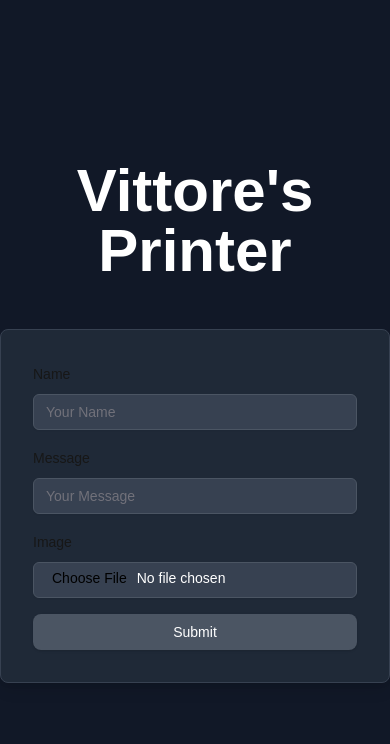
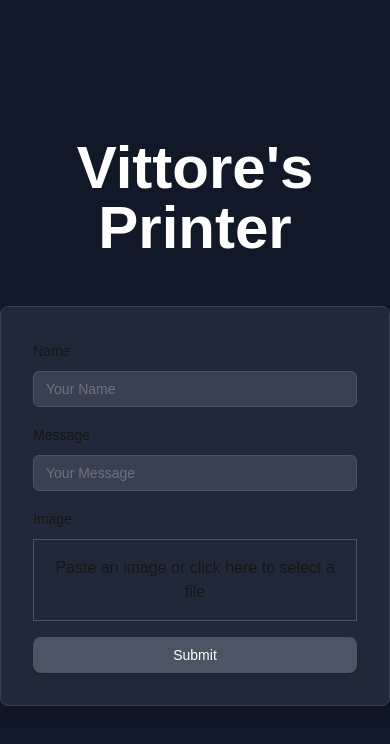
Before and after one commit to wiktorkowalski/thermal-printer-web, a Next.js app: page / in a window 390 px wide. Shown: the top 744 px of the page. Built offline with nearby package versions, Linux system fonts and the light colour scheme.

Commit message:
feat: mobile paste image

```diff
--- a/app/page.tsx
+++ b/app/page.tsx
@@ -1,5 +1,6 @@
 "use client";
 
+import React from "react";
 import * as zod from "zod";
 import { useForm } from "react-hook-form";
 import { zodResolver } from "@hookform/resolvers/zod";
@@ -18,8 +19,47 @@ import { toast } from "@/hooks/use-toast";
 const formSchema = zod.object({
   name: zod.string().min(1).max(50),
   message: zod.string().min(1).max(5000),
-  image: zod.any(),
+  image: zod.instanceof(File).nullable(),
 });
+
+function ImageInput({ field }: { field: { value: File | null; onChange: (file: File | null) => void } }) {
+  const fileInputRef = React.useRef<HTMLInputElement>(null);
+  const handlePaste = (e: React.ClipboardEvent<HTMLDivElement>) => {
+    const items = e.clipboardData.items;
+    for (let i = 0; i < items.length; i++) {
+      if (items[i].type.indexOf("image") !== -1) {
+        const blob = items[i].getAsFile();
+        field.onChange(blob);
+      }
+    }
+  };
+
+  return (
+    <FormItem>
+      <FormLabel>Image</FormLabel>
+      <div
+        onPaste={handlePaste}
+        onClick={() => fileInputRef.current?.click()}
+        className="relative border border-gray-600 p-4 cursor-pointer text-center"
+      >
+        {field.value ? "Image selected" : "Paste an image or click here to select a file"}
+      </div>
+      <FormControl>
+        <Input
+          type="file"
+          id="image"
+          ref={fileInputRef}
+          accept="image/*"
+          onChange={(e) => {
+            field.onChange(e.target.files?.[0] || null);
+          }}
+          className="hidden"
+        />
+      </FormControl>
+      <FormMessage />
+    </FormItem>
+  );
+}
 
 export default function Home() {
   const form = useForm<zod.infer<typeof formSchema>>({
@@ -37,7 +77,7 @@ export default function Home() {
       formData.append("name", values.name);
       formData.append("message", values.message);
 
-      const fileInput = document.getElementById('image') as HTMLInputElement;
+      const fileInput = document.getElementById("image") as HTMLInputElement;
       if (fileInput && fileInput.files && fileInput.files.length > 0) {
         formData.append("image", fileInput.files[0]);
       }
@@ -46,7 +86,6 @@ export default function Home() {
         method: "POST",
         body: formData,
       });
-
 
       if (response.ok) {
         const result = await response.json();
@@ -78,7 +117,6 @@ export default function Home() {
     }
   };
 
-
   return (
     <main className="relative min-h-screen flex flex-col items-center justify-center bg-gray-900">
       {/* Header Title */}
@@ -89,15 +127,11 @@ export default function Home() {
       {/* Form inside the card */}
       <div className="relative z-10 max-w-md w-full p-8 bg-gray-800 rounded-lg border border-gray-700 shadow-lg">
         <Form {...form}>
-          <form
-            onSubmit={form.handleSubmit(handleSubmit)}
-            className="flex flex-col gap-4"
-          >
+          <form onSubmit={form.handleSubmit(handleSubmit)} className="flex flex-col gap-4">
             <FormField
               control={form.control}
               name="name"
-              render={({ field }) => {
-                return (
+              render={({ field }) => (
                 <FormItem>
                   <FormLabel>Name</FormLabel>
                   <FormControl>
@@ -109,14 +143,12 @@ export default function Home() {
                   </FormControl>
                   <FormMessage />
                 </FormItem>
-                );
-              }}
+              )}
             />
             <FormField
               control={form.control}
               name="message"
-              render={({ field }) => {
-                return (
+              render={({ field }) => (
                 <FormItem>
                   <FormLabel>Message</FormLabel>
                   <FormControl>
@@ -128,34 +160,14 @@ export default function Home() {
                   </FormControl>
                   <FormMessage />
                 </FormItem>
-                );
-              }}
+              )}
             />
             <FormField
               control={form.control}
               name="image"
-              render={({ field }) => {
-                return (
-                  <FormItem>
-                    <FormLabel>Image</FormLabel>
-                    <FormControl>
-                      <Input
-                        type="file"
-                        id="image"
-                        accept="image/png, image/jpeg, image/jpg"
-                        {...field}
-                        className="bg-gray-700 text-white border-gray-600"
+              render={({ field }) => <ImageInput field={field} />}
             />
-                    </FormControl>
-                    <FormMessage />
-                  </FormItem>
-                );
-              }}
-            />
-            <Button
-              type="submit"
-              className="w-full bg-gray-600 hover:bg-gray-700 text-white py-2 rounded-lg"
-            >
+            <Button type="submit" className="w-full bg-gray-600 hover:bg-gray-700 text-white py-2 rounded-lg">
               Submit
             </Button>
           </form>
```
Lines whose indentation alone changed are shown as unchanged.
